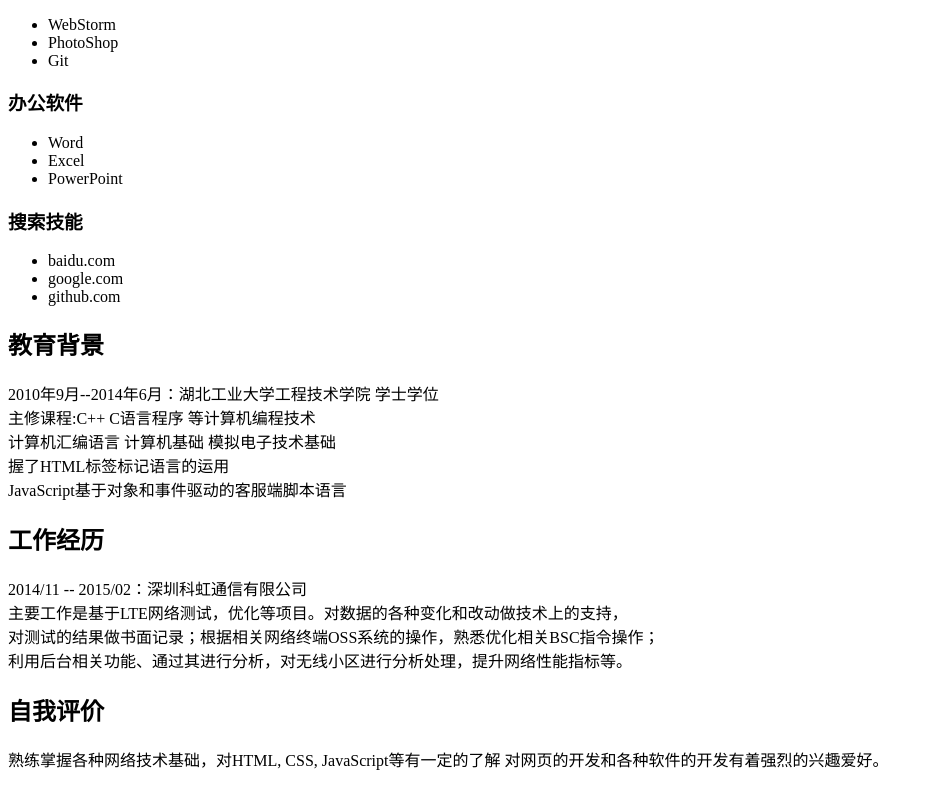
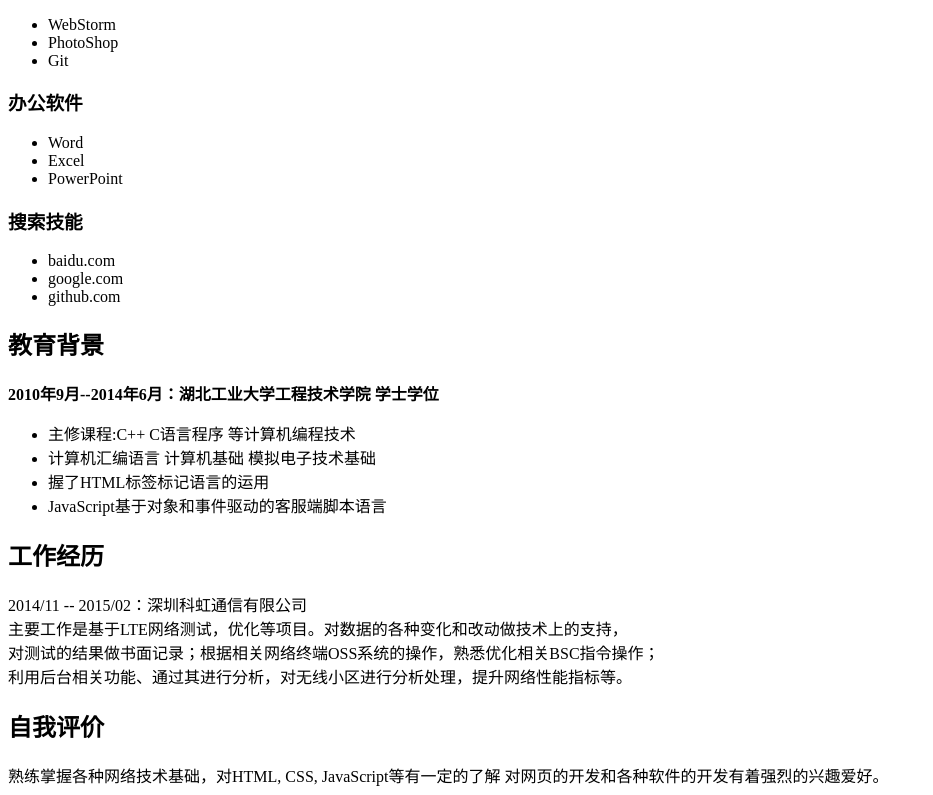
Before and after one commit to liudm/aboutme, a plain HTML site: page index.html in a window 1280 px wide. Shown: the part 631-1426 px from the top of the page, without its empty margins (0-933 px from the left). Drawn offline with Linux system fonts and the light colour scheme.

Commit message:
修改教育背景样式

```diff
--- a/index.html
+++ b/index.html
@@ -60,11 +60,13 @@
     </div>
     <div id="body">
         <h2>教育背景</h2>
-        2010年9月--2014年6月：湖北工业大学工程技术学院 学士学位<br>
-        主修课程:C++ C语言程序 等计算机编程技术<br>
-        计算机汇编语言 计算机基础 模拟电子技术基础<br>
-        握了HTML标签标记语言的运用<br>
-        JavaScript基于对象和事件驱动的客服端脚本语言<br>
+        <p><strong>2010年9月--2014年6月：湖北工业大学工程技术学院 学士学位</strong></p>
+        <ul>
+            <li>主修课程:C++ C语言程序 等计算机编程技术</li>
+            <li>计算机汇编语言 计算机基础 模拟电子技术基础</li>
+            <li>握了HTML标签标记语言的运用</li>
+            <li>JavaScript基于对象和事件驱动的客服端脚本语言</li>
+        </ul>
     </div>
     <div id="leging">
         <h2>工作经历</h2>
```
